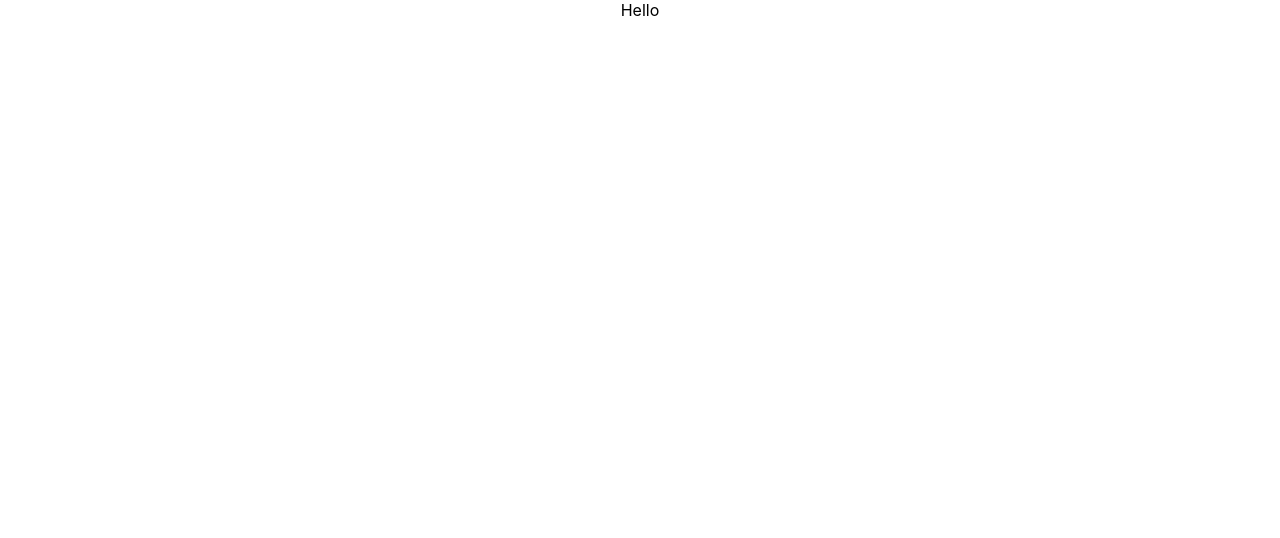
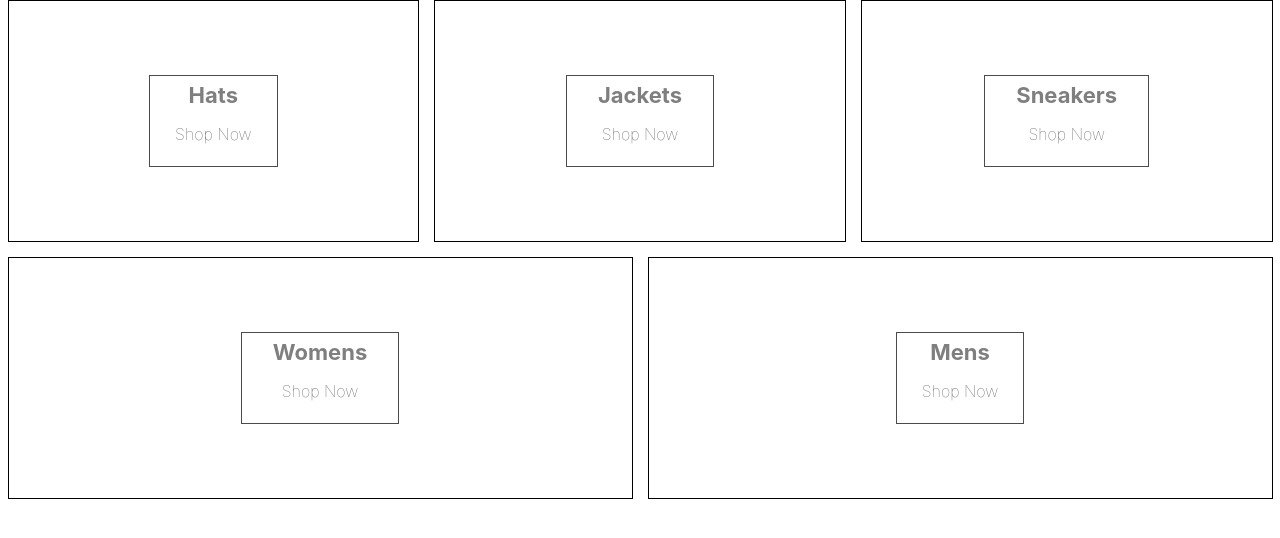
Before and after one commit to artanplaku/NewReveal, a React (Create React App) app in the folder newreveal/: page / in a window 1280 px wide. Shown: the top 538 px of the page. Built offline with nearby package versions, Linux system fonts and the light colour scheme.

Commit message:
created categories and added sass

```diff
--- a/newreveal/package.json
+++ b/newreveal/package.json
@@ -9,6 +9,7 @@
     "react": "^18.2.0",
     "react-dom": "^18.2.0",
     "react-scripts": "5.0.1",
+    "sass": "^1.56.2",
     "web-vitals": "^2.1.4"
   },
   "scripts": {
--- a/newreveal/src/App.js
+++ b/newreveal/src/App.js
@@ -1,11 +1,45 @@
-import logo from './logo.svg';
 import './App.css';
+import './categoriesStyles.scss'
 
 function App() {
+
+  const categories = [
+    {
+      id: 1,
+      title: 'Hats',
+    },
+    {
+      id: 2,
+      title: 'Jackets',
+    },
+    {
+      id: 3,
+      title: 'Sneakers',
+    },
+    {
+      id: 4,
+      title: 'Womens',
+    },
+    {
+      id: 5,
+      title: 'Mens',
+    }
+  ]
+
+
   return (
-    <div className="App">
-      Hello
-    </div>
+      <div className='categoriesContainer'>
+        {categories.map(({title})=>(
+          <div className='categoryContainer'>
+          <div className='backgroundImg'/>
+          <div className='categoryBodyContainer'>
+            <h2>{title}</h2>
+            <p>Shop Now</p>
+          </div>
+      </div>
+        ))}
+
+      </div>
   );
 }
 
--- /dev/null
+++ b/newreveal/src/categoriesStyles.scss
@@ -0,0 +1,75 @@
+.categoriesContainer {
+    width: 100%;
+    display: flex;
+    flex-wrap: wrap;
+    justify-content: space-between;
+  }
+
+  .categoryContainer {
+    min-width: 30%;
+    height: 240px;
+    flex: 1 1 auto;
+    display: flex;
+    align-items: center;
+    justify-content: center;
+    border: 1px solid black;
+    margin: 0 7.5px 15px;
+    overflow: hidden;
+
+    &:hover {
+      cursor: pointer;
+
+      & .background-image {
+        transform: scale(1.1);
+        transition: transform 6s cubic-bezier(0.25, 0.45, 0.45, 0.95);
+      }
+
+      & .categoryBodyContainer {
+        opacity: 0.9;
+      }
+    }
+
+    &.large {
+      height: 380px;
+    }
+
+    &:first-child {
+      margin-right: 7.5px;
+    }
+
+    &:last-child {
+      margin-left: 7.5px;
+    }
+
+    .background-image {
+      width: 100%;
+      height: 100%;
+      background-size: cover;
+      background-position: center;
+    }
+
+    .categoryBodyContainer {
+      height: 90px;
+      padding: 0 25px;
+      display: flex;
+      flex-direction: column;
+      align-items: center;
+      justify-content: center;
+      border: 1px solid black;
+      background-color: white;
+      opacity: 0.7;
+      position: absolute;
+
+      h2 {
+        font-weight: bold;
+        margin: 0 6px 0;
+        font-size: 22px;
+        color: #4a4a4a;
+      }
+
+      p {
+        font-weight: lighter;
+        font-size: 16px;
+      }
+    }
+  }
```
Also changed, not shown: 1 other file (tests, documents, lock files or other folders).
